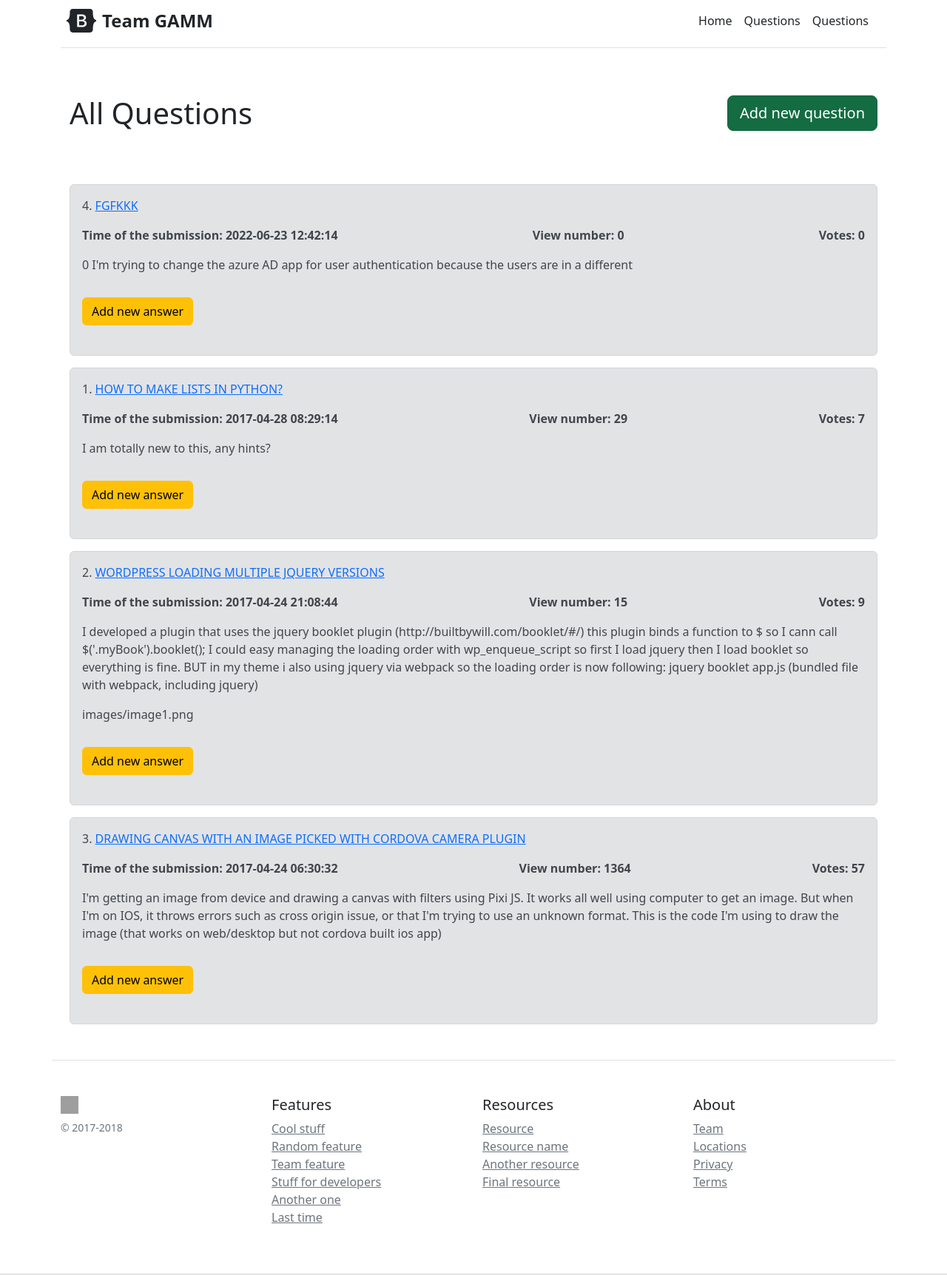
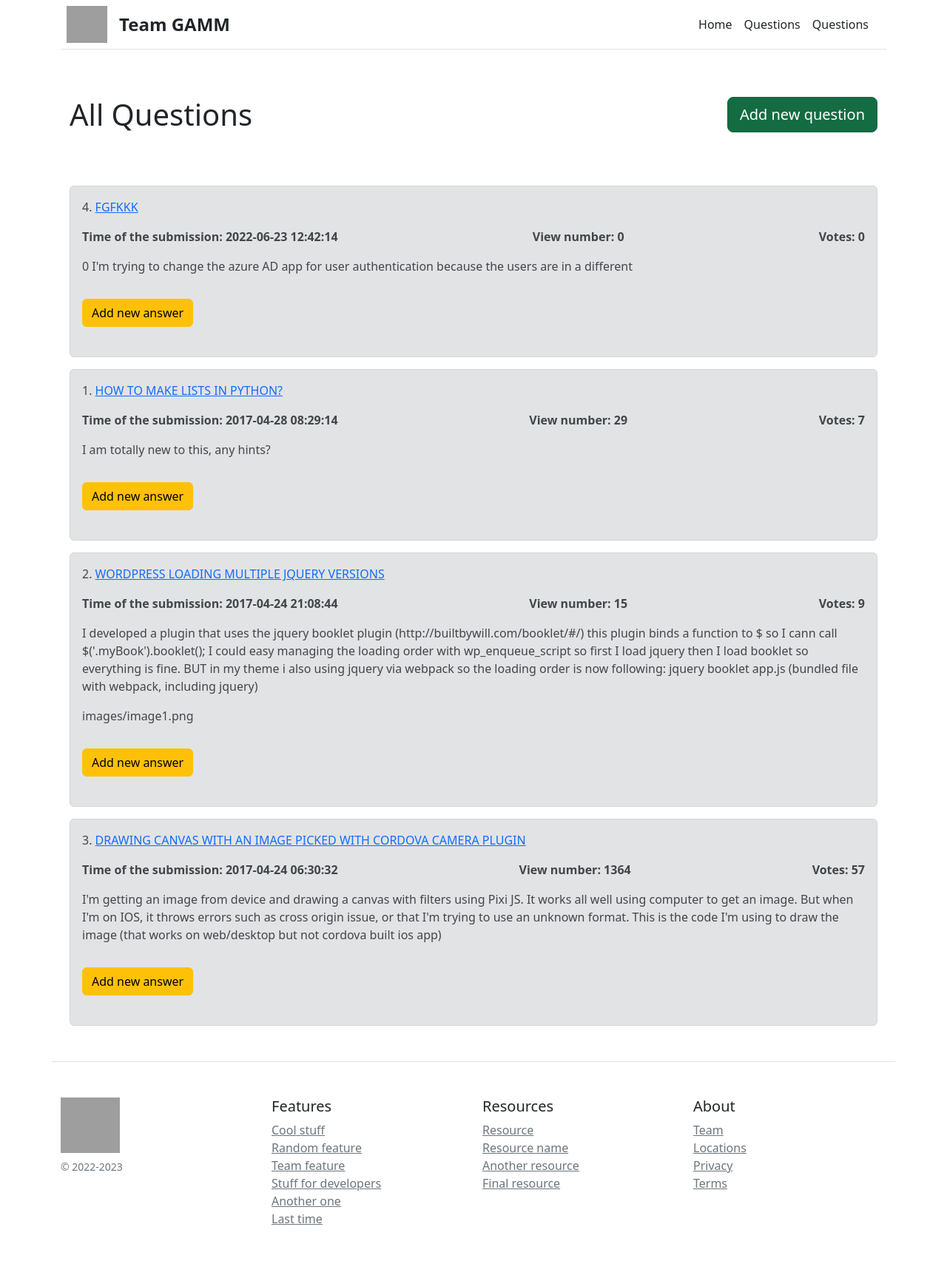
Before and after one commit to wilk98/AskMate, a Flask app: page /list in a window 1280 px wide. Shown: the whole page at 74% size. Run offline with Flask 2, Linux system fonts and the light colour scheme; some libraries are stand-ins or nearby versions; grey boxes are pictures that could not be loaded.

Commit message:
add logo

```diff
--- a/server.py
+++ b/server.py
@@ -5,7 +5,7 @@ import csv
 
 app = Flask(__name__)
 
-
+@app.route("/")
 @app.route("/index")
 def hello():
     return render_template('index.html')
--- a/templates/base.html
+++ b/templates/base.html
@@ -11,9 +11,11 @@
 </head>
 <body>
 <div class="container">
-    <div class="d-flex flex-column flex-md-row align-items-center p-2 pb-3 mb-4 bg-gray border-bottom box-shadow">
+    <div class="d-flex flex-column flex-md-row align-items-center p-2 pb-1.5 mb-4 bg-gray border-bottom box-shadow">
       <a href="/" class="d-flex align-items-center text-dark text-decoration-none">
-        <svg xmlns="http://www.w3.org/2000/svg" width="40" height="32" class="me-2" viewBox="0 0 118 94" role="img"><title>Bootstrap</title><path fill-rule="evenodd" clip-rule="evenodd" d="M24.509 0c-6.733 0-11.715 5.893-11.492 12.284.214 6.14-.064 14.092-2.066 20.577C8.943 39.365 5.547 43.485 0 44.014v5.972c5.547.529 8.943 4.649 10.951 11.153 2.002 6.485 2.28 14.437 2.066 20.577C12.794 88.106 17.776 94 24.51 94H93.5c6.733 0 11.714-5.893 11.491-12.284-.214-6.14.064-14.092 2.066-20.577 2.009-6.504 5.396-10.624 10.943-11.153v-5.972c-5.547-.529-8.934-4.649-10.943-11.153-2.002-6.484-2.28-14.437-2.066-20.577C105.214 5.894 100.233 0 93.5 0H24.508zM80 57.863C80 66.663 73.436 72 62.543 72H44a2 2 0 01-2-2V24a2 2 0 012-2h18.437c9.083 0 15.044 4.92 15.044 12.474 0 5.302-4.01 10.049-9.119 10.88v.277C75.317 46.394 80 51.21 80 57.863zM60.521 28.34H49.948v14.934h8.905c6.884 0 10.68-2.772 10.68-7.727 0-4.643-3.264-7.207-9.012-7.207zM49.948 49.2v16.458H60.91c7.167 0 10.964-2.876 10.964-8.281 0-5.406-3.903-8.178-11.425-8.178H49.948z" fill="currentColor"></path></svg>
+        <img src="static/image/new_logo.png" width="55" height="50" class="me-3" viewBox="0 0 118 94" role="img">
+            <title>Bootstrap</title>
+            <path fill-rule="evenodd" clip-rule="evenodd" d="M24.509 0c-6.733 0-11.715 5.893-11.492 12.284.214 6.14-.064 14.092-2.066 20.577C8.943 39.365 5.547 43.485 0 44.014v5.972c5.547.529 8.943 4.649 10.951 11.153 2.002 6.485 2.28 14.437 2.066 20.577C12.794 88.106 17.776 94 24.51 94H93.5c6.733 0 11.714-5.893 11.491-12.284-.214-6.14.064-14.092 2.066-20.577 2.009-6.504 5.396-10.624 10.943-11.153v-5.972c-5.547-.529-8.934-4.649-10.943-11.153-2.002-6.484-2.28-14.437-2.066-20.577C105.214 5.894 100.233 0 93.5 0H24.508zM80 57.863C80 66.663 73.436 72 62.543 72H44a2 2 0 01-2-2V24a2 2 0 012-2h18.437c9.083 0 15.044 4.92 15.044 12.474 0 5.302-4.01 10.049-9.119 10.88v.277C75.317 46.394 80 51.21 80 57.863zM60.521 28.34H49.948v14.934h8.905c6.884 0 10.68-2.772 10.68-7.727 0-4.643-3.264-7.207-9.012-7.207zM49.948 49.2v16.458H60.91c7.167 0 10.964-2.876 10.964-8.281 0-5.406-3.903-8.178-11.425-8.178H49.948z" fill="currentColor"></path></img>
         <span class="fs-4 "><strong>Team GAMM</strong></span>
       </a>
 
@@ -29,8 +31,8 @@
 <footer class=" container pt-4 my-md-5 pt-md-5 border-top">
         <div class="row">
           <div class="col-12 col-md">
-            <img class="mb-2" src="https://getbootstrap.com/docs/4.0/assets/brand/bootstrap-solid.svg" alt="" width="24" height="24">
-            <small class="d-block mb-3 text-muted">© 2017-2018</small>
+            <img class="mb-2" src="static/image/new_logo.png" alt="" width="80" height="75">
+            <small class="d-block mb-3 text-muted">© 2022-2023</small>
           </div>
           <div class="col-6 col-md">
             <h5>Features</h5>
--- a/templates/list.html
+++ b/templates/list.html
@@ -12,7 +12,7 @@ Questions
      </div>
                  {% for item in list %}
                      <div class="alert alert-secondary">
-                         <p>{{ item.id }}. <a class="text-uppercase" href ="/question/{{ item.id }}" class="">{{ item.title }}</a></p>
+                         <p>{{ item.id }}. <a class="text-uppercase " href ="/question/{{ item.id }}" class="">{{ item.title }}</a></p>
                          <div class="d-flex justify-content-between">
                              <p><strong>Time of the submission: {{ item.submission_time }}</strong></p>
                              <p><strong>View number: {{ item.view_number }}</strong></p>
```
